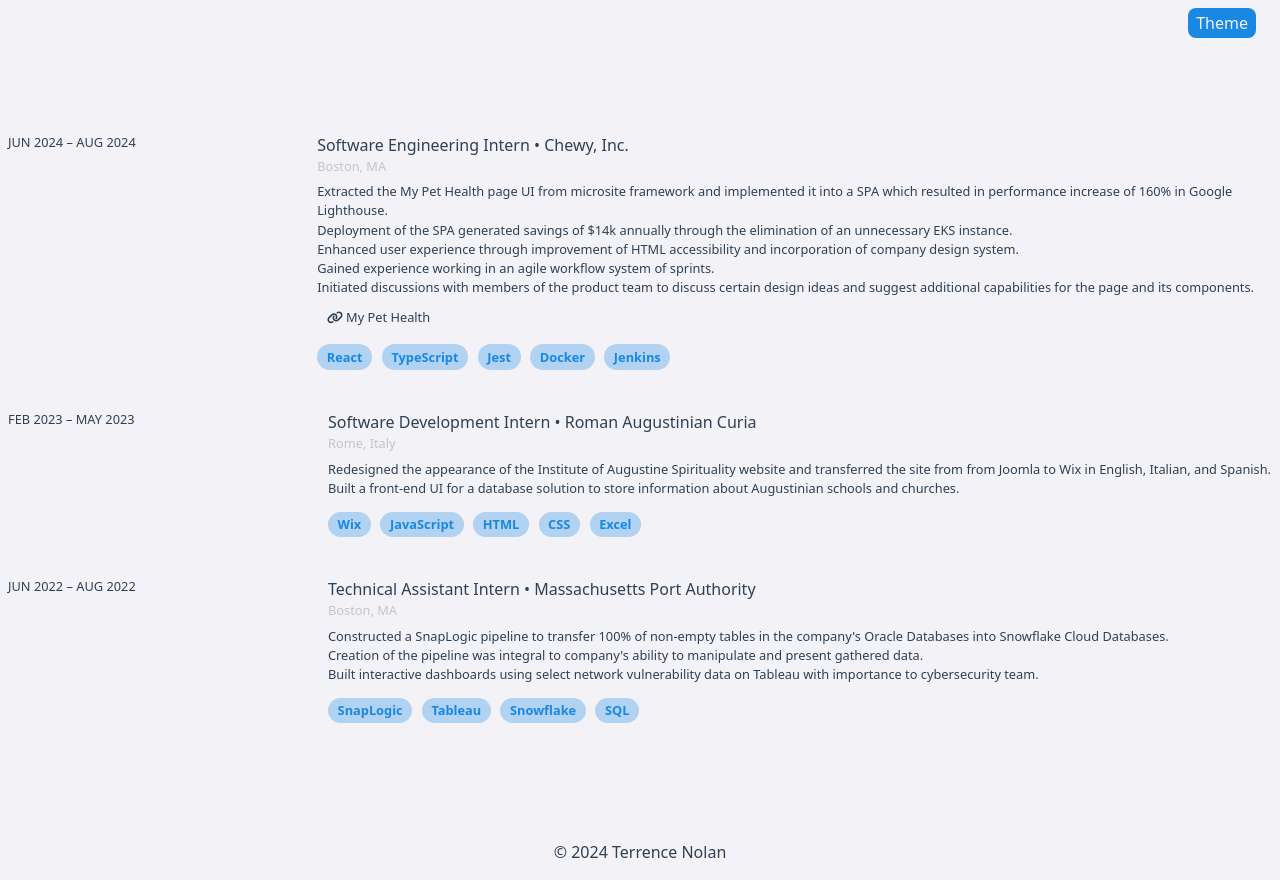
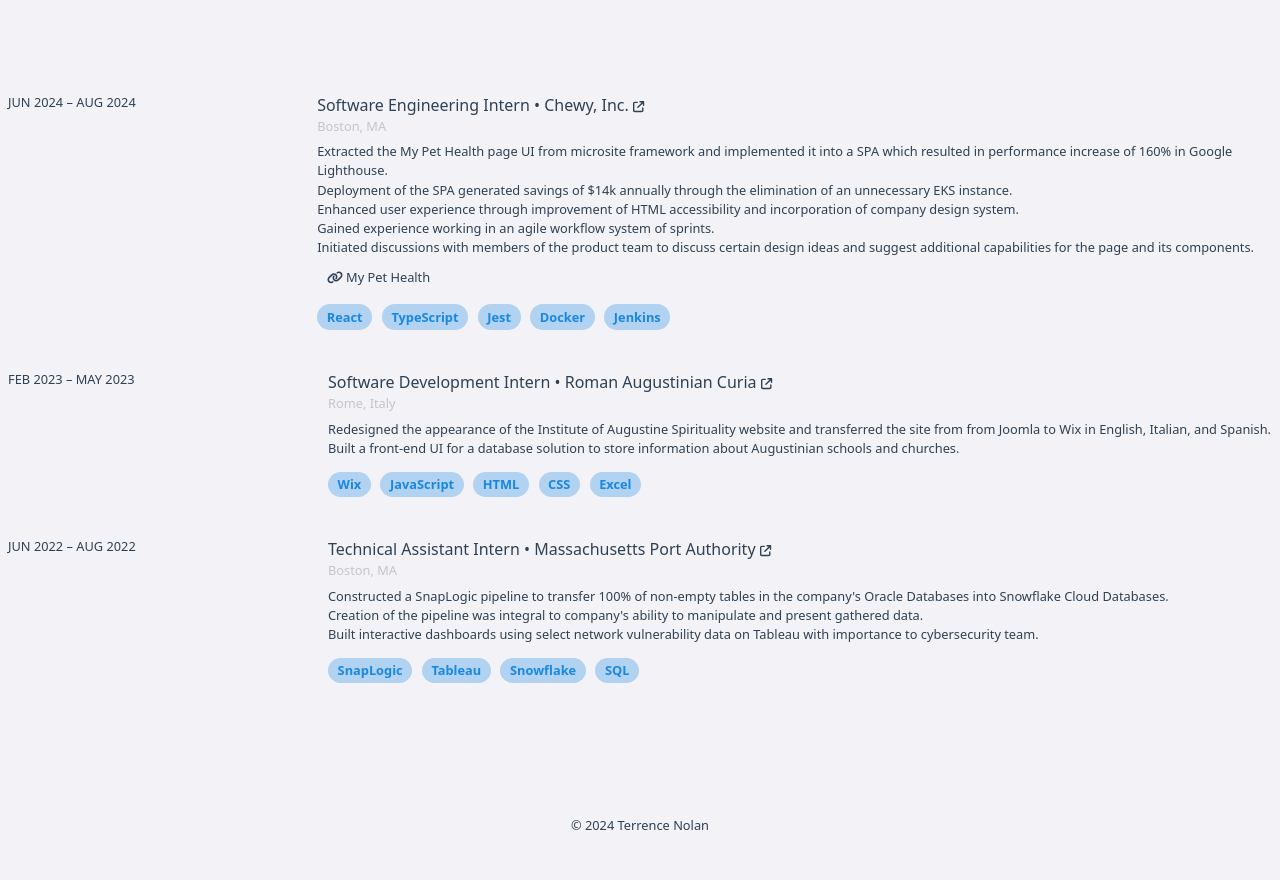
Before and after one commit to terrence-nolan/terrence-nolan, a React (Create React App) app: page /experience in a window 1280 px wide. After the commit the page ends 851 px from the top, so only its background shows below. Built offline with nearby package versions, Linux system fonts and the light colour scheme.

Commit message:
create opaque color and add link icon to exp cards

```diff
--- a/src/components/ExperienceCard/ExperienceCard.js
+++ b/src/components/ExperienceCard/ExperienceCard.js
@@ -1,6 +1,6 @@
 import React from 'react';
 import styles from "./ExperienceCard.module.css";
-import {faLink} from "@fortawesome/free-solid-svg-icons";
+import {faLink, faArrowUpRightFromSquare} from "@fortawesome/free-solid-svg-icons";
 import {FontAwesomeIcon} from "@fortawesome/react-fontawesome";
 import {SkillsList} from "../SkillsList/SkillsList";
 
@@ -26,7 +26,9 @@
                     </header>
                     <div className={styles.info}>
                         <div className={styles.cardHeader}>
-                            <span className={styles.headerText}>{positionTitle} • {companyName}</span>
+                            <span className={styles.headerText}>
+                                {positionTitle} • {companyName} <span className={styles.arrowIconContainer}><FontAwesomeIcon icon={faArrowUpRightFromSquare} className={styles.arrowIcon} /></span>
+                            </span>
                             <span className={styles.locationText}>{companyLocation}</span>
                         </div>
                         <ul className={styles.descriptionList}>
--- a/src/components/ExperienceCard/ExperienceCard.module.css
+++ b/src/components/ExperienceCard/ExperienceCard.module.css
@@ -32,6 +32,14 @@
     text-decoration: none;
 }
 
+.arrowIconContainer {
+    font-size: 0.7rem;
+}
+
+.arrowIcon {
+    transition: transform 0.25s ease-in-out;
+}
+
 .dates {
     display: flex;
     flex-direction: column;
@@ -45,6 +53,9 @@
     background-color: var(--foreground-color);
     .headerText {
         color: var(--primary-blue);
+    }
+    .arrowIcon {
+        transform: translateX(0.25rem) translateY(-0.25rem);
     }
 }
 
--- a/src/components/Footer/Footer.js
+++ b/src/components/Footer/Footer.js
@@ -4,7 +4,7 @@
 const Footer = () => {
     return (
         <footer className={styles.footer}>
-            <p>© {new Date().getFullYear()} Terrence Nolan</p>
+            <p className={styles.text}>© {new Date().getFullYear()} Terrence Nolan</p>
         </footer>
     );
 }
--- a/src/components/Footer/Footer.module.css
+++ b/src/components/Footer/Footer.module.css
@@ -1,3 +1,8 @@
+.text {
+    font-size: 0.8rem;
+    margin: 1rem 0;
+}
+
 .footer {
     background-color: var(--background-color);
     display: flex;
--- a/src/components/Layout/Layout.js
+++ b/src/components/Layout/Layout.js
@@ -20,7 +20,6 @@
 
     return (
         <div>
-            <Header scrolled={scrolled} toggleTheme={toggleTheme} theme={theme} />
             <main>{children}</main>
             <Footer />
         </div>
--- a/src/index.css
+++ b/src/index.css
@@ -1,6 +1,5 @@
 body {
   background-color: var(--background-color) !important;
-  padding-top: 2.5rem;
   font-family: -apple-system, BlinkMacSystemFont, 'Segoe UI', 'Roboto', 'Oxygen',
     'Ubuntu', 'Cantarell', 'Fira Sans', 'Droid Sans', 'Helvetica Neue',
     sans-serif;
--- a/src/pages/BioSection/BioSection.module.css
+++ b/src/pages/BioSection/BioSection.module.css
@@ -12,3 +12,9 @@
 .blueText {
     color: var(--primary-blue);
 }
+
+@media (max-width: 480px) {
+    .bioContainer {
+        margin-bottom: 4rem;
+    }
+}
--- a/src/pages/SkillsAndTechPage/SkillsAndTechPage.module.css
+++ b/src/pages/SkillsAndTechPage/SkillsAndTechPage.module.css
@@ -1,15 +1,16 @@
 .sectionContainer {
+    display: flex;
+    flex-direction: column;
+}
+
+.subsectionContainer {
     display: flex;
     flex-direction: column;
     margin-bottom: 0.5rem;
 }
 
-.subsectionContainer {
-    display: flex;
-    flex-direction: column;
-}
-
 .title {
     font-size: 0.9rem;
+    font-weight: 200;
     margin-top: 0.4rem;
 }
```
